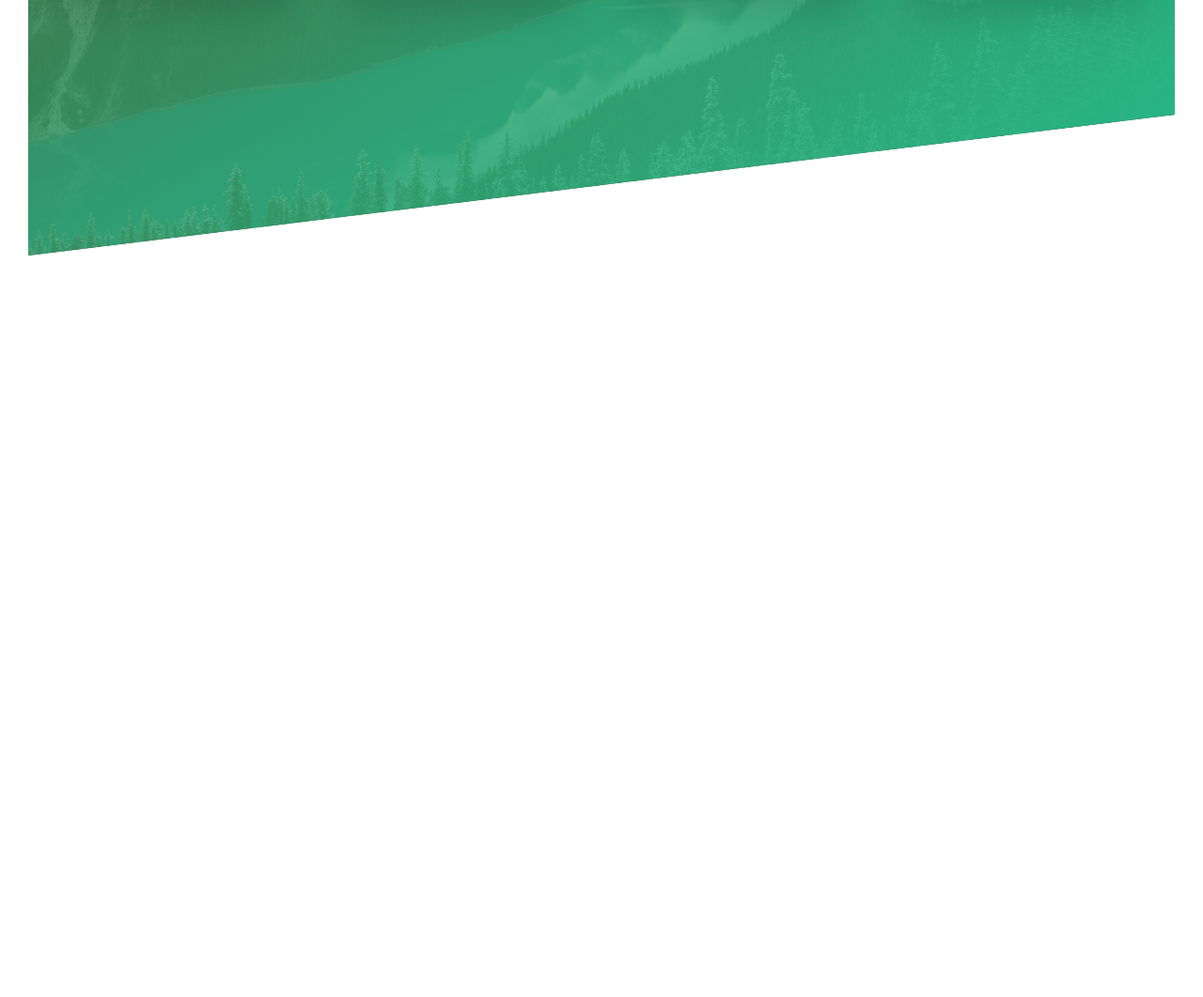
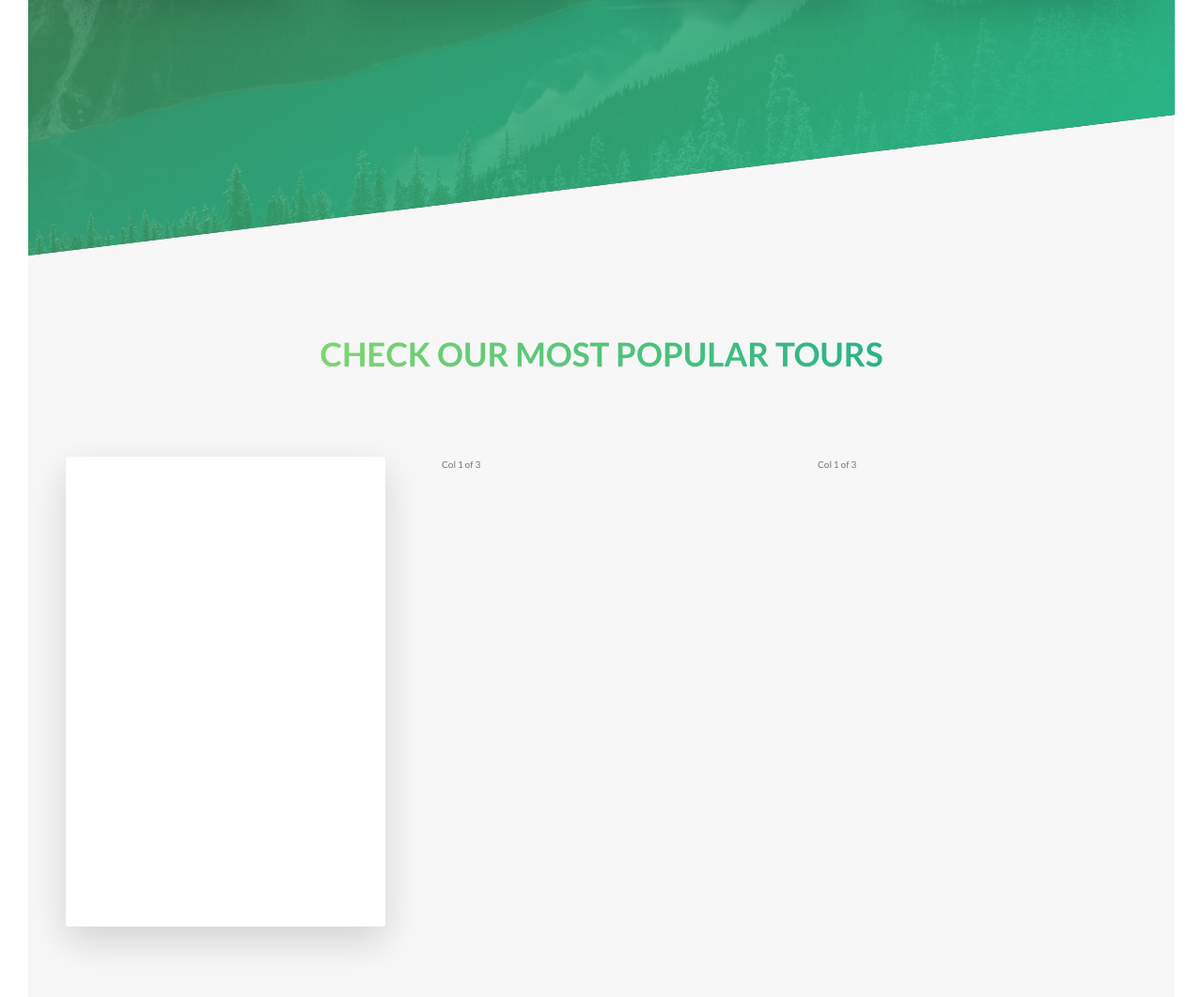
Before and after one commit to aledaquino1986/natours-project, a website: page index.html in a window 1280 px wide. Shown: the part 1960-3021 px from the top of the page at 94% size. Before the commit the page ends 2232 px from the top, so only its background shows below. Drawn offline with Linux system fonts and the light colour scheme; files whose address does not match are found by name.

Commit message:
begin tours section. Implement card component. Create card effect

```diff
--- a/index.html
+++ b/index.html
@@ -162,6 +162,33 @@
             </div>
         </div>
     </section>
+
+    <section class="section-tours">
+
+        <div class="u-center-text u-margin-bottom-big">
+            <h2 class="heading-secondary">
+                Check our most popular tours
+            </h2>
+        </div>
+
+        <div class="row">
+            <div class="col-1-of-3">
+                <div class="card">
+                    <div class="card__side card__side--front">
+                        TEXT
+                    </div>
+
+                    <div class="card__side card__side--back card__side--back-1 ">
+                        Back
+                    </div>
+                </div>
+
+
+            </div>
+            <div class="col-1-of-3">Col 1 of 3</div>
+            <div class="col-1-of-3">Col 1 of 3</div>
+        </div>
+    </section>
 </body>
 
 </html>
--- a/sass/abstract/_variables.scss
+++ b/sass/abstract/_variables.scss
@@ -5,6 +5,12 @@ $color-grey-dark: #777;
 $color-white: #fff;
 $color-black: black;
 $color-grey-light-1: #f7f7f7;
+
+$color-secondary-light: #ffb900;
+$color-secondary-dark: #ff7730;
+
+$color-tertiary-light: #2998ff;
+$color-tertiary-dark: #5643fa;
 
 // GRID
 
--- /dev/null
+++ b/sass/components/_cards.scss
@@ -0,0 +1,44 @@
+.card {
+  perspective: 150rem;
+  -moz-perspective: 150rem;
+  position: relative;
+  height: 50rem;
+
+  &__side {
+    color: white;
+    font-size: 5rem;
+    height: 50rem;
+    transition: all 0.8s ease;
+    position: absolute;
+    top: 0;
+    left: 0;
+    width: 100%;
+    backface-visibility: hidden;
+    border-radius: 3px;
+    box-shadow: 0 1.5rem 4rem rgba($color-black, 0.15);
+
+    &--front {
+      background: $color-white;
+    }
+
+    &--back {
+      transform: rotateY(180deg);
+
+      &-1 {
+        background-image: linear-gradient(
+          to right bottom,
+          $color-secondary-light,
+          $color-secondary-dark
+        );
+      }
+    }
+  }
+
+  &:hover &__side--front {
+    transform: rotateY(180deg);
+  }
+
+  &:hover &__side--back {
+    transform: rotateY(0deg);
+  }
+}
--- a/sass/main.scss
+++ b/sass/main.scss
@@ -10,6 +10,7 @@
 @import "components/button";
 @import "components/composition";
 @import "components/feature-box";
+@import "components/cards";
 
 @import "layout/grid";
 @import "layout/header";
--- a/sass/pages/_home.scss
+++ b/sass/pages/_home.scss
@@ -21,3 +21,9 @@
 
   margin-top: -10rem;
 }
+
+.section-tours {
+  background-color: $color-grey-light-1;
+  padding: 25rem 0 50rem 0;
+  margin-top: -10rem;
+}
```
Also changed, not shown: sass/main.css, 1 other file.
